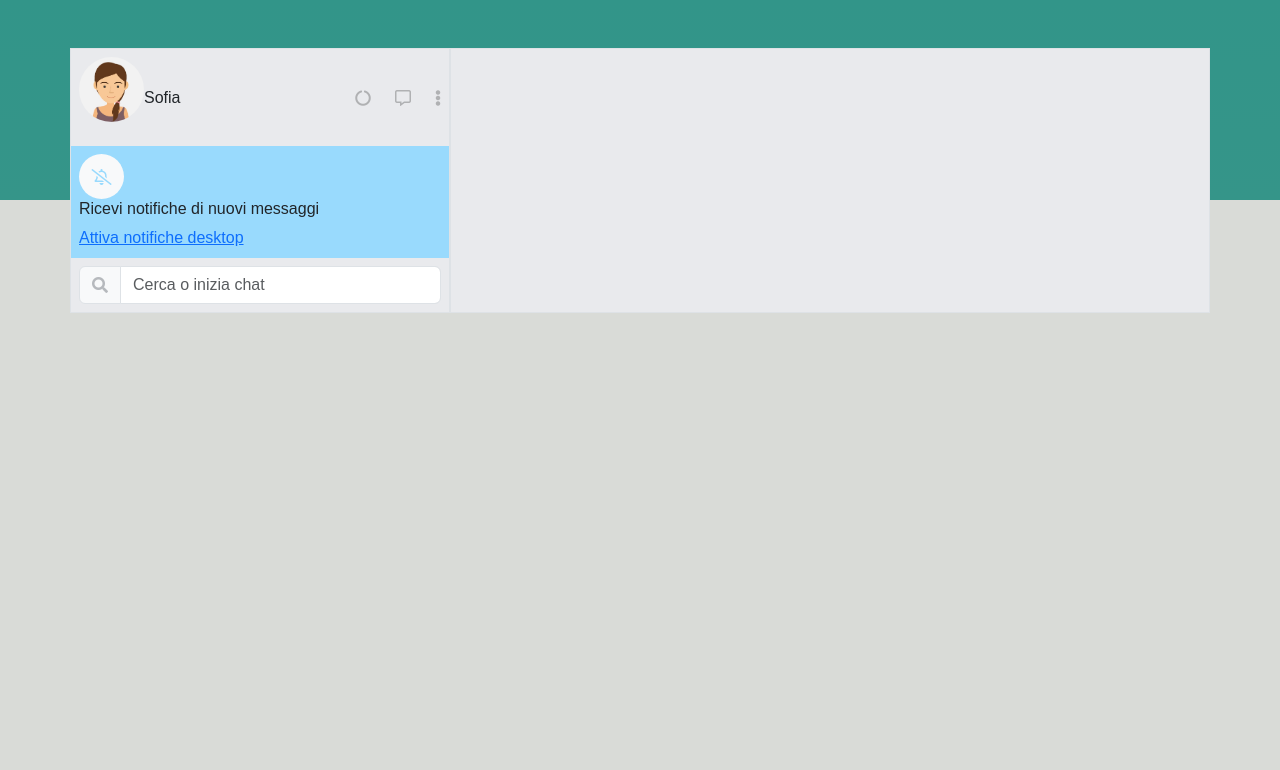
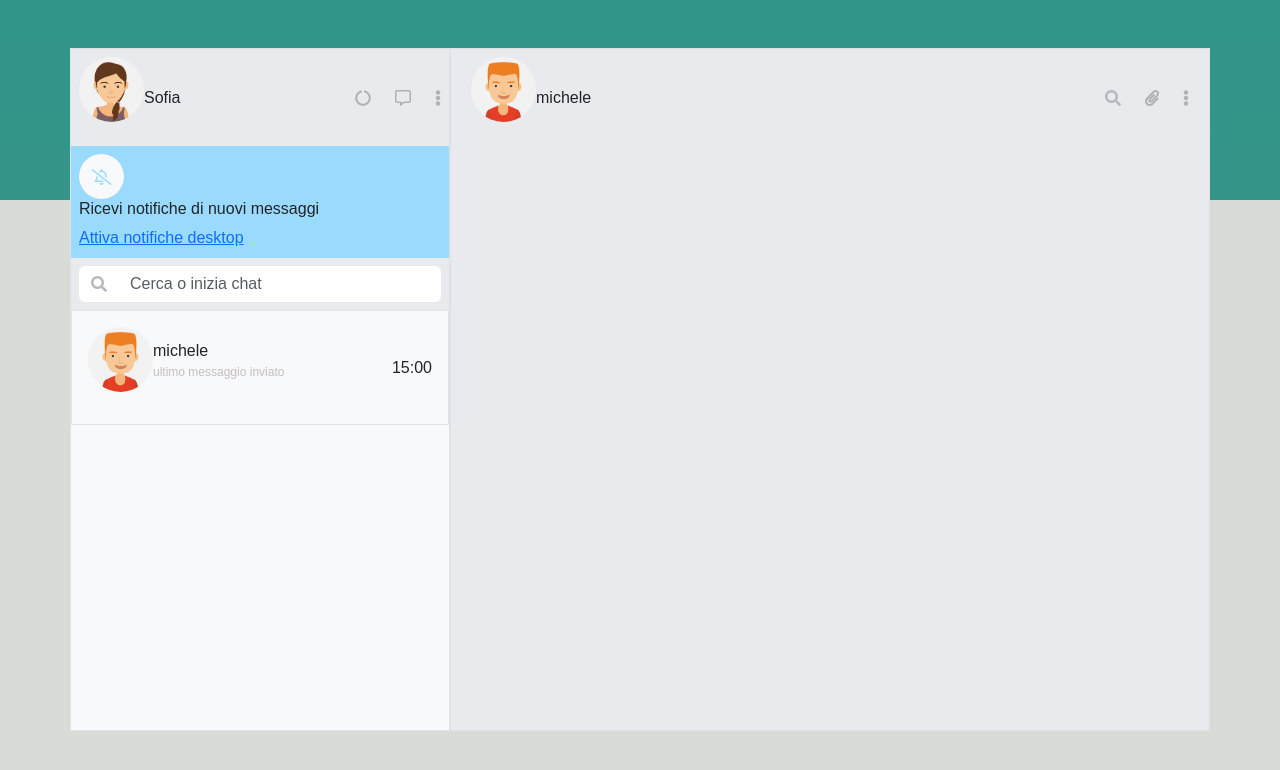
Before and after one commit to Bozo2023/vue-boolzapp, a plain HTML site: page index.html in a window 1280 px wide. Drawn offline with nearby package versions, Linux system fonts and the light colour scheme.

Commit message:
rightinprogress

```diff
--- a/index.html
+++ b/index.html
@@ -10,10 +10,10 @@
 		<link rel="stylesheet" href="style.css">
 		<script src="https://ajax.googleapis.com/ajax/libs/jquery/3.3.1/jquery.min.js"></script>
 	</head>
-	<body>
-		<div id="app" class="container py-5">
-			<div   class="row ">
-				<div id="col-left" class=" col-4 border px-0">
+	<body class="py-5">
+		<div id="app" class="container ">
+			<div   class="row h-100">
+				<div id="col-left" class=" col-4 border px-0 d-flex flex-column">
 					<div id="col-left-top" class="p-2 d-flex align-items-center
 							justify-content-between" >
 						<div class=" d-flex align-items-center">
@@ -36,7 +36,7 @@
 
 					</div>
 
-				<div Id="col-left-notifiche" class="p-2 align-items-center gap-4" >
+					<div Id="col-left-notifiche" class="p-2 align-items-center gap-4" >
 						<div id="bell" class="rounded-circle bg-light">
 							<i class="far fa-bell-slash " aria-hidden="true"></i>
 
@@ -48,23 +48,79 @@
 							<a href=""> Attiva notifiche desktop</a>
 						</div>
 					</div>
-					<div id="col-left-search" class="p-2">
+					<div id="col-left-search" class="p-2 ">
 							<div class="input-group ">
 								<span class="input-group-text" id="basic-addon1">
 									<i class="fas fa-search" aria-hidden="true"></i>
 								</span>
 								<input type="text" class="form-control" placeholder="Cerca o inizia chat" aria-label="Username" aria-describedby="basic-addon1">
-							  </div>
+							</div>
+
+					</div>
+					<div id="col-left-chats"
+					class="h-100 d-flex flex-grow-1  bg-light overflow-y-scroll">
+						<div class=" w-100 ">
+							<div class=" d-flex align-items-center justify-content-between gap-2 p-3 border">
+								<div class="d-flex align-items-center">
+									<figure>
+										<img src="./img/avatar_1.jpg"
+											class="rounded-circle" width="65"
+											alt="">
+									</figure>
+									<div>
+										<span>
+										michele
+									</span>
+									<p class="ultimo_messaggio">
+										ultimo messaggio inviato
+									</p>
+									</div>
+
+								</div>
+								<div>
+									<span>15:00</span>
+								</div>
+							</div>
+
+
+						</div>
 
 					</div>
 
 
-			</div>
+				</div>
 
 
-			<div id="col-right" class=" col-8 border">
 
-			</div>
+
+						<div id="col-right" class=" col-8 border">
+
+
+							<div id="col-left-top" class="p-2 d-flex align-items-center
+							justify-content-between" >
+						<div class=" d-flex align-items-center">
+							<figure>
+								<img src="./img/avatar_1.jpg"
+									class="rounded-circle"
+									width="65"
+									alt="avatar personale">
+							</figure>
+							<span>michele</span>
+
+						</div>
+						<div class="d-flex gap-4">
+						<i class=" fas fas fa-search"></i>
+						<i class="far fas fa-paperclip"></i>
+						<i class="fas fa-ellipsis-v"></i>
+
+						</div>
+
+
+					</div>
+
+
+
+						</div>
 			</div>
 
 
--- a/style.css
+++ b/style.css
@@ -18,7 +18,8 @@ body{
 }
 .fa-circle-notch,
 .fa-comment-alt,
-.fa-ellipsis-v{
+.fa-ellipsis-v,
+.fa-paperclip{
 	color: #B0B1B3;
 }
 #col-left-notifiche{
@@ -35,3 +36,24 @@ body{
 .fa-search{
 	color: #b6b9bd;
 }
+#basic-addon1{
+	background-color:#fff;
+	border: 0;
+}
+.form-control{
+	border: 0;
+}
+#app{
+	height: 97%;
+}
+#app .row{
+
+}
+#col-left-chats{
+	/* border: 1px solid black; */
+
+}
+.ultimo_messaggio{
+	font-size: 12px;
+	color: #c6bebd;
+}
```
